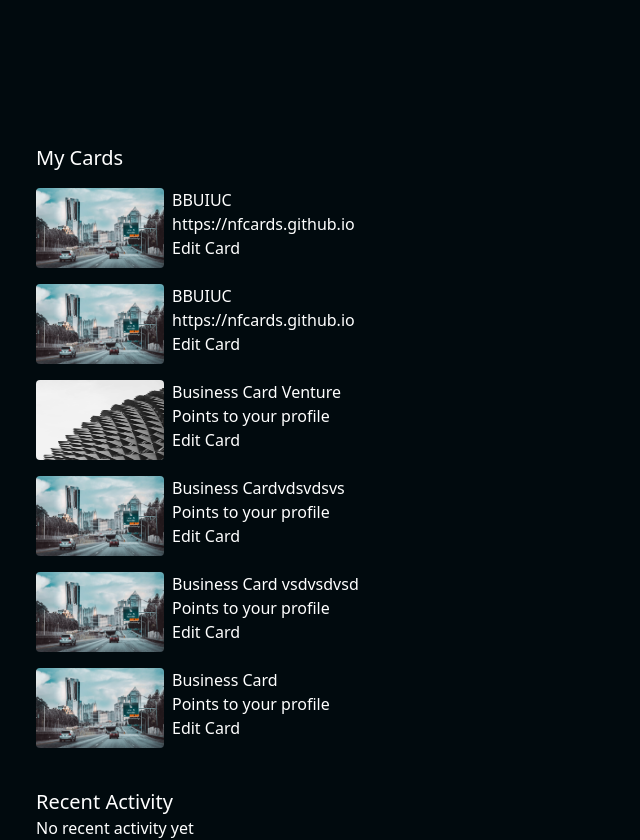
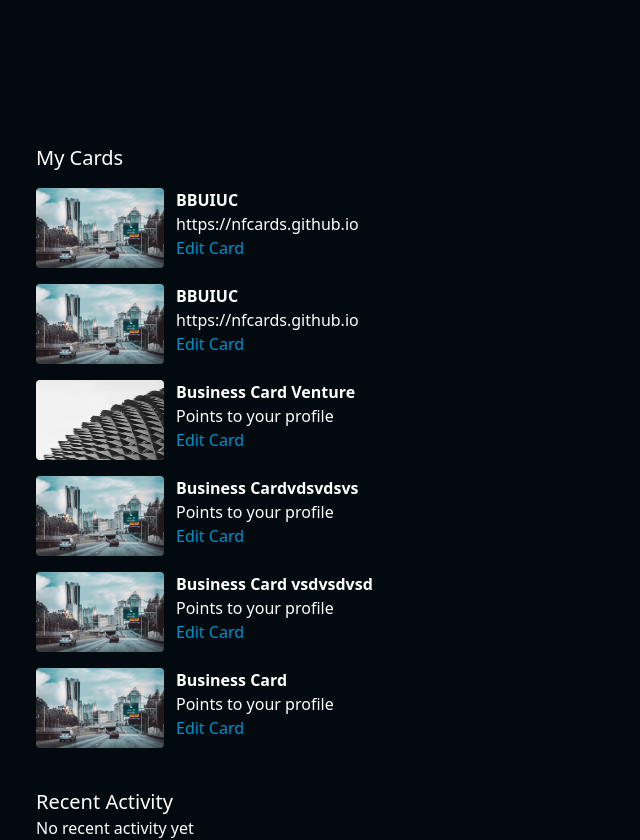
Before and after one commit to tairesu/Assignment_Project_Tyrese_tyresec2, a Django app: page /dashboard/ in a window 1280 px wide. Shown: the part 78-918 px from the top of the page, without its empty margins (0-640 px from the left). Run offline with Django 5.2, Linux system fonts and the light colour scheme; data comes from the database, SQL or seed files in the repository; some libraries are stand-ins or nearby versions.

Commit message:
dashboard.html: Customized 'My Card' section's typography

```diff
--- a/cardManager/templates/cardManager/dashboard.html
+++ b/cardManager/templates/cardManager/dashboard.html
@@ -9,13 +9,13 @@
 	<div class="flex flex-col gap-4 mb-10">
 		<h2 class="text-xl">My Cards</h2>
 	{% for card in user_cards %}
-		<div class="flex flex-row gap-2">
+		<div class="flex flex-row gap-3">
 			<a href="{{ card.get_absolute_url }}">
 				<img class="w-[8rem] h-[5rem] rounded-sm" src="{{ card.design.front_design.url }}"/>
 			</a>
 			<div>
 				{% if card.alias %}
-					<p>{{ card.alias }}</p>
+					<p class="font-bold">{{ card.alias }}</p>
 					{% else %}
 					<p>{{ card }}</p>
 				{% endif %}
@@ -25,7 +25,7 @@
 					<p class="text-darkgrey">{{ card.reroute_url }}</p>
 				{% else %}
 				{% endif %}
-				<a href="{{ card.get_update_url }}">Edit Card</a>
+				<a href="{{ card.get_update_url }}" class="text-(--color-main)">Edit Card</a>
 			</div>
 
 		</div>
```
